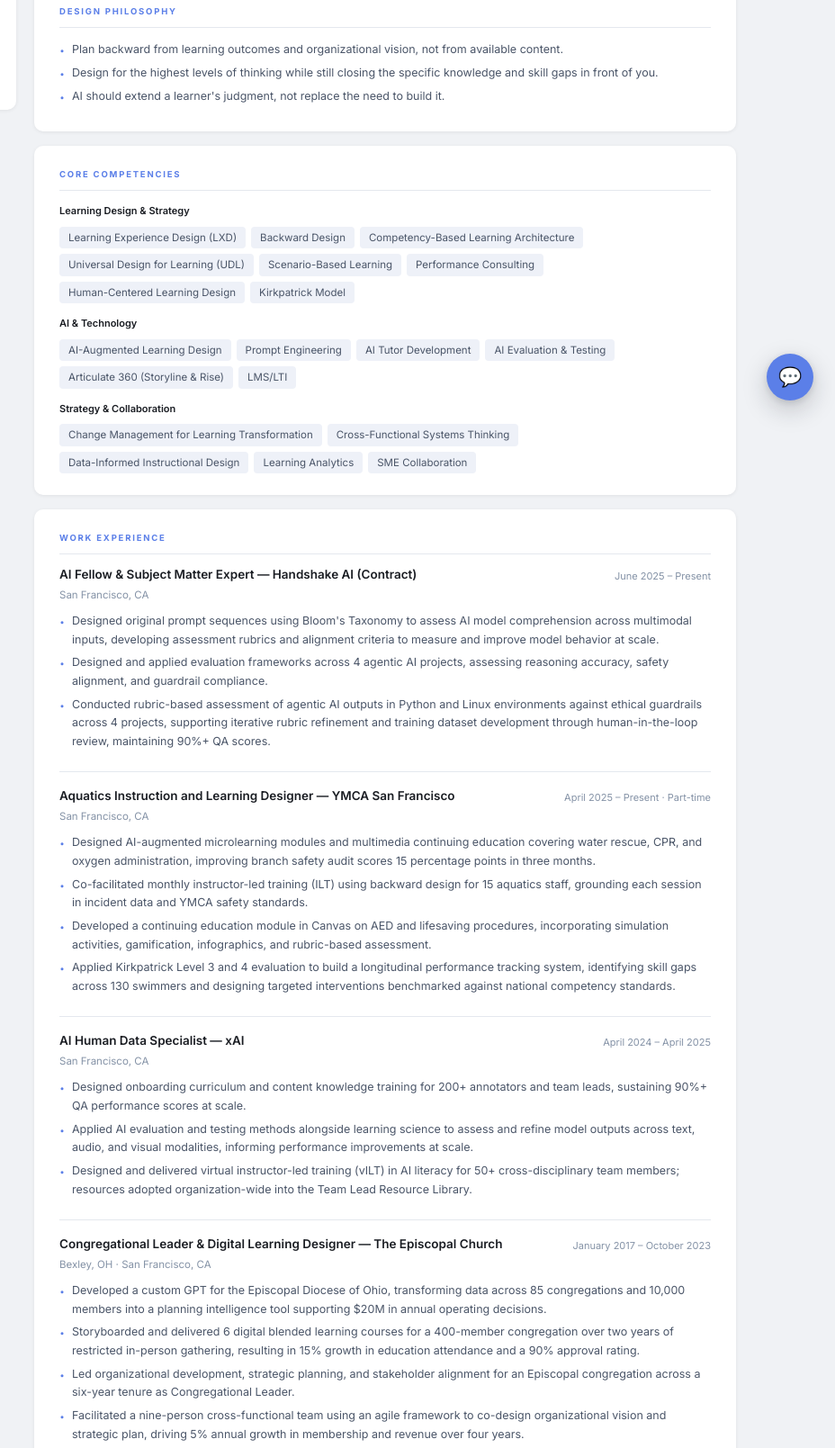
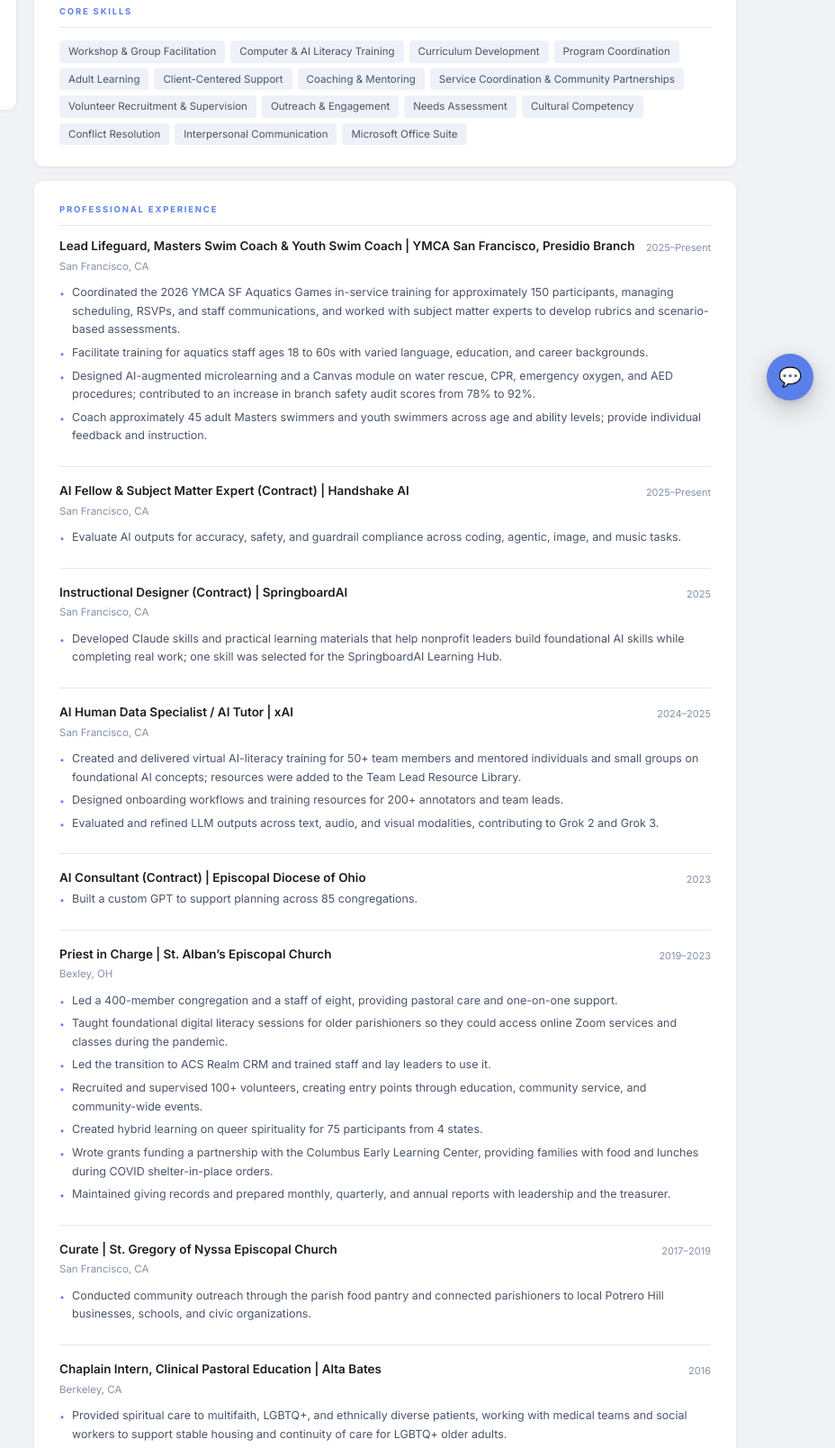
Before and after one commit to JamesDRodgers/james-ai-assistant, an Eleventy site: page src/resume.njk in a window 1280 px wide. Shown: the part 331-1940 px from the top of the page at 90% size, 352-1280 px from the left. Built offline with nearby package versions, Linux system fonts and the light colour scheme; Eleventy itself is replaced by a stand-in of ours; files that its build step writes are made by us from their sources.

Commit message:
Update resume page to Job Fair resume version
Co-Authored-By: Claude Opus 5.5 <noreply@anthropic.com>
Claude-Session: https://claude.ai/code/session_01FMk5xpRPQ6BTQQQEfmArCa

```diff
--- a/src/resume.njk
+++ b/src/resume.njk
@@ -1,8 +1,8 @@
 ---
-title: "James D. Rodgers — Instructional Designer"
-description: "Instructional designer and learning systems strategist with 15 years of experience across technology, adult education, K-12, and nonprofit organizations."
-ogTitle: "James D. Rodgers — Instructional Designer"
-ogDescription: "Instructional designer and learning systems strategist with 15 years of experience across technology, adult education, K-12, and nonprofit organizations."
+title: "James D. Rodgers | Resume"
+description: "Trainer and educator with experience teaching technology skills, developing curriculum, and translating complex concepts into practical training for adult learners."
+ogTitle: "James D. Rodgers | Resume"
+ogDescription: "Trainer and educator with experience teaching technology skills, developing curriculum, and translating complex concepts into practical training for adult learners."
 ogUrl: "https://jamesdrodgers.ai/resume"
 ogType: "website"
 twitterCard: true
@@ -25,7 +25,7 @@ googleFont: "https://fonts.googleapis.com/css2?family=Inter:wght@300;400;500;600
   <aside class="sidebar">
     <div class="avatar"><img src="/headshot.png" alt="James D. Rodgers"></div>
     <div class="sidebar-name">James D. Rodgers</div>
-    <div class="sidebar-title">Instructional Designer &amp; Learning Systems Strategist</div>
+    <div class="sidebar-title">Training &amp; Facilitation · Curriculum Development · Program Coordination</div>
 
     <hr class="sidebar-divider">
     <div class="sidebar-label">Contact</div>
@@ -52,156 +52,225 @@ googleFont: "https://fonts.googleapis.com/css2?family=Inter:wght@300;400;500;600
   <main class="main">
 
     <div class="card">
-      <div class="section-head">Summary</div>
-      <p class="summary-text">Instructional designer and learning systems strategist with 15 years of experience across healthcare, technology, adult education, K-12, and nonprofit organizations. Specializes in AI-augmented learning design, competency-based curriculum architecture, and performance-focused instructional systems. Combines deep classroom teaching experience, organizational leadership, and production-scale AI development, including direct contributions to Grok 2 and 3 at xAI, to build learning experiences that improve performance and scale.</p>
+      <div class="section-head">Professional Summary</div>
+      <p class="summary-text">Trainer and educator with experience teaching technology skills, developing curriculum, and translating complex concepts into practical training for adult learners. Combines hands-on work in classroom teaching, workshop facilitation, AI literacy and technology training, and direct service with program coordination, curriculum development, and volunteer management. Builds supportive, client-centered learning experiences for diverse adults in nonprofit, education, and community settings.</p>
     </div>
 
     <div class="card">
-      <div class="section-head">Design Philosophy</div>
-      <ul class="bullets">
-        <li>Plan backward from learning outcomes and organizational vision, not from available content.</li>
-        <li>Design for the highest levels of thinking while still closing the specific knowledge and skill gaps in front of you.</li>
-        <li>AI should extend a learner's judgment, not replace the need to build it.</li>
-      </ul>
-    </div>
-
-    <div class="card">
-      <div class="section-head">Core Competencies</div>
-      <div class="skills-group">
-        <div class="skills-group-label">Learning Design &amp; Strategy</div>
-        <div class="tags">
-          <span class="tag">Learning Experience Design (LXD)</span>
-          <span class="tag">Backward Design</span>
-          <span class="tag">Competency-Based Learning Architecture</span>
-          <span class="tag">Universal Design for Learning (UDL)</span>
-          <span class="tag">Scenario-Based Learning</span>
-          <span class="tag">Performance Consulting</span>
-          <span class="tag">Human-Centered Learning Design</span>
-          <span class="tag">Kirkpatrick Model</span>
-        </div>
-      </div>
-      <div class="skills-group" style="margin-top:14px">
-        <div class="skills-group-label">AI &amp; Technology</div>
-        <div class="tags">
-          <span class="tag">AI-Augmented Learning Design</span>
-          <span class="tag">Prompt Engineering</span>
-          <span class="tag">AI Tutor Development</span>
-          <span class="tag">AI Evaluation &amp; Testing</span>
-          <span class="tag">Articulate 360 (Storyline &amp; Rise)</span>
-          <span class="tag">LMS/LTI</span>
-        </div>
-      </div>
-      <div class="skills-group" style="margin-top:14px">
-        <div class="skills-group-label">Strategy &amp; Collaboration</div>
-        <div class="tags">
-          <span class="tag">Change Management for Learning Transformation</span>
-          <span class="tag">Cross-Functional Systems Thinking</span>
-          <span class="tag">Data-Informed Instructional Design</span>
-          <span class="tag">Learning Analytics</span>
-          <span class="tag">SME Collaboration</span>
-        </div>
+      <div class="section-head">Core Skills</div>
+      <div class="tags">
+        <span class="tag">Workshop &amp; Group Facilitation</span>
+        <span class="tag">Computer &amp; AI Literacy Training</span>
+        <span class="tag">Curriculum Development</span>
+        <span class="tag">Program Coordination</span>
+        <span class="tag">Adult Learning</span>
+        <span class="tag">Client-Centered Support</span>
+        <span class="tag">Coaching &amp; Mentoring</span>
+        <span class="tag">Service Coordination &amp; Community Partnerships</span>
+        <span class="tag">Volunteer Recruitment &amp; Supervision</span>
+        <span class="tag">Outreach &amp; Engagement</span>
+        <span class="tag">Needs Assessment</span>
+        <span class="tag">Cultural Competency</span>
+        <span class="tag">Conflict Resolution</span>
+        <span class="tag">Interpersonal Communication</span>
+        <span class="tag">Microsoft Office Suite</span>
       </div>
     </div>
 
     <div class="card">
-      <div class="section-head">Work Experience</div>
+      <div class="section-head">Professional Experience</div>
 
       <div class="job">
         <div class="job-header">
-          <span class="job-title">AI Fellow &amp; Subject Matter Expert — Handshake AI (Contract)</span>
-          <span class="job-date">June 2025 – Present</span>
+          <span class="job-title">Lead Lifeguard, Masters Swim Coach &amp; Youth Swim Coach | YMCA San Francisco, Presidio Branch</span>
+          <span class="job-date">2025–Present</span>
         </div>
         <div class="job-loc">San Francisco, CA</div>
         <ul class="bullets">
-          <li>Designed original prompt sequences using Bloom's Taxonomy to assess AI model comprehension across multimodal inputs, developing assessment rubrics and alignment criteria to measure and improve model behavior at scale.</li>
-          <li>Designed and applied evaluation frameworks across 4 agentic AI projects, assessing reasoning accuracy, safety alignment, and guardrail compliance.</li>
-          <li>Conducted rubric-based assessment of agentic AI outputs in Python and Linux environments against ethical guardrails across 4 projects, supporting iterative rubric refinement and training dataset development through human-in-the-loop review, maintaining 90%+ QA scores.</li>
+          <li>Coordinated the 2026 YMCA SF Aquatics Games in-service training for approximately 150 participants, managing scheduling, RSVPs, and staff communications, and worked with subject matter experts to develop rubrics and scenario-based assessments.</li>
+          <li>Facilitate training for aquatics staff ages 18 to 60s with varied language, education, and career backgrounds.</li>
+          <li>Designed AI-augmented microlearning and a Canvas module on water rescue, CPR, emergency oxygen, and AED procedures; contributed to an increase in branch safety audit scores from 78% to 92%.</li>
+          <li>Coach approximately 45 adult Masters swimmers and youth swimmers across age and ability levels; provide individual feedback and instruction.</li>
         </ul>
       </div>
 
       <div class="job">
         <div class="job-header">
-          <span class="job-title">Aquatics Instruction and Learning Designer — YMCA San Francisco</span>
-          <span class="job-date">April 2025 – Present · Part-time</span>
+          <span class="job-title">AI Fellow &amp; Subject Matter Expert (Contract) | Handshake AI</span>
+          <span class="job-date">2025–Present</span>
         </div>
         <div class="job-loc">San Francisco, CA</div>
         <ul class="bullets">
-          <li>Designed AI-augmented microlearning modules and multimedia continuing education covering water rescue, CPR, and oxygen administration, improving branch safety audit scores 15 percentage points in three months.</li>
-          <li>Co-facilitated monthly instructor-led training (ILT) using backward design for 15 aquatics staff, grounding each session in incident data and YMCA safety standards.</li>
-          <li>Developed a continuing education module in Canvas on AED and lifesaving procedures, incorporating simulation activities, gamification, infographics, and rubric-based assessment.</li>
-          <li>Applied Kirkpatrick Level 3 and 4 evaluation to build a longitudinal performance tracking system, identifying skill gaps across 130 swimmers and designing targeted interventions benchmarked against national competency standards.</li>
+          <li>Evaluate AI outputs for accuracy, safety, and guardrail compliance across coding, agentic, image, and music tasks.</li>
         </ul>
       </div>
 
       <div class="job">
         <div class="job-header">
-          <span class="job-title">AI Human Data Specialist — xAI</span>
-          <span class="job-date">April 2024 – April 2025</span>
+          <span class="job-title">Instructional Designer (Contract) | SpringboardAI</span>
+          <span class="job-date">2025</span>
         </div>
         <div class="job-loc">San Francisco, CA</div>
         <ul class="bullets">
-          <li>Designed onboarding curriculum and content knowledge training for 200+ annotators and team leads, sustaining 90%+ QA performance scores at scale.</li>
-          <li>Applied AI evaluation and testing methods alongside learning science to assess and refine model outputs across text, audio, and visual modalities, informing performance improvements at scale.</li>
-          <li>Designed and delivered virtual instructor-led training (vILT) in AI literacy for 50+ cross-disciplinary team members; resources adopted organization-wide into the Team Lead Resource Library.</li>
+          <li>Developed Claude skills and practical learning materials that help nonprofit leaders build foundational AI skills while completing real work; one skill was selected for the SpringboardAI Learning Hub.</li>
         </ul>
       </div>
 
       <div class="job">
         <div class="job-header">
-          <span class="job-title">Congregational Leader &amp; Digital Learning Designer — The Episcopal Church</span>
-          <span class="job-date">January 2017 – October 2023</span>
+          <span class="job-title">AI Human Data Specialist / AI Tutor | xAI</span>
+          <span class="job-date">2024–2025</span>
         </div>
-        <div class="job-loc">Bexley, OH · San Francisco, CA</div>
+        <div class="job-loc">San Francisco, CA</div>
         <ul class="bullets">
-          <li>Developed a custom GPT for the Episcopal Diocese of Ohio, transforming data across 85 congregations and 10,000 members into a planning intelligence tool supporting $20M in annual operating decisions.</li>
-          <li>Storyboarded and delivered 6 digital blended learning courses for a 400-member congregation over two years of restricted in-person gathering, resulting in 15% growth in education attendance and a 90% approval rating.</li>
-          <li>Led organizational development, strategic planning, and stakeholder alignment for an Episcopal congregation across a six-year tenure as Congregational Leader.</li>
-          <li>Facilitated a nine-person cross-functional team using an agile framework to co-design organizational vision and strategic plan, driving 5% annual growth in membership and revenue over four years.</li>
+          <li>Created and delivered virtual AI-literacy training for 50+ team members and mentored individuals and small groups on foundational AI concepts; resources were added to the Team Lead Resource Library.</li>
+          <li>Designed onboarding workflows and training resources for 200+ annotators and team leads.</li>
+          <li>Evaluated and refined LLM outputs across text, audio, and visual modalities, contributing to Grok 2 and Grok 3.</li>
         </ul>
       </div>
 
       <div class="job">
         <div class="job-header">
-          <span class="job-title">Instructional Designer and Music Educator — North College Hill MS/HS</span>
-          <span class="job-date">June 2010 – January 2014</span>
+          <span class="job-title">AI Consultant (Contract) | Episcopal Diocese of Ohio</span>
+          <span class="job-date">2023</span>
+        </div>
+        <ul class="bullets">
+          <li>Built a custom GPT to support planning across 85 congregations.</li>
+        </ul>
+      </div>
+
+      <div class="job">
+        <div class="job-header">
+          <span class="job-title">Priest in Charge | St. Alban’s Episcopal Church</span>
+          <span class="job-date">2019–2023</span>
+        </div>
+        <div class="job-loc">Bexley, OH</div>
+        <ul class="bullets">
+          <li>Led a 400-member congregation and a staff of eight, providing pastoral care and one-on-one support.</li>
+          <li>Taught foundational digital literacy sessions for older parishioners so they could access online Zoom services and classes during the pandemic.</li>
+          <li>Led the transition to ACS Realm CRM and trained staff and lay leaders to use it.</li>
+          <li>Recruited and supervised 100+ volunteers, creating entry points through education, community service, and community-wide events.</li>
+          <li>Created hybrid learning on queer spirituality for 75 participants from 4 states.</li>
+          <li>Wrote grants funding a partnership with the Columbus Early Learning Center, providing families with food and lunches during COVID shelter-in-place orders.</li>
+          <li>Maintained giving records and prepared monthly, quarterly, and annual reports with leadership and the treasurer.</li>
+        </ul>
+      </div>
+
+      <div class="job">
+        <div class="job-header">
+          <span class="job-title">Curate | St. Gregory of Nyssa Episcopal Church</span>
+          <span class="job-date">2017–2019</span>
+        </div>
+        <div class="job-loc">San Francisco, CA</div>
+        <ul class="bullets">
+          <li>Conducted community outreach through the parish food pantry and connected parishioners to local Potrero Hill businesses, schools, and civic organizations.</li>
+        </ul>
+      </div>
+
+      <div class="job">
+        <div class="job-header">
+          <span class="job-title">Chaplain Intern, Clinical Pastoral Education | Alta Bates</span>
+          <span class="job-date">2016</span>
+        </div>
+        <div class="job-loc">Berkeley, CA</div>
+        <ul class="bullets">
+          <li>Provided spiritual care to multifaith, LGBTQ+, and ethnically diverse patients, working with medical teams and social workers to support stable housing and continuity of care for LGBTQ+ older adults.</li>
+        </ul>
+      </div>
+
+      <div class="job">
+        <div class="job-header">
+          <span class="job-title">Music Educator | North College Hill Middle and High School</span>
+          <span class="job-date">2010–2014</span>
         </div>
         <div class="job-loc">Cincinnati, OH</div>
         <ul class="bullets">
-          <li>Designed and delivered quarterly STEAM professional development workshops for 40 faculty and mentored 3 student teachers through instructional coaching, applying UDL and data-informed design principles.</li>
-          <li>Designed equity-centered curriculum that grew program enrollment from 30 to 75 students, securing instruments for 60% of participants through grants and community partnerships.</li>
+          <li>Designed a music technology lab and curriculum teaching music editing and podcasting, along with foundational computer skills in Windows, macOS, Microsoft Office, and Google Workspace.</li>
+          <li>Researched and wrote an Ohio Department of Education grant that secured 1:1 Chromebooks for 425 students and $5,000 in additional technology to build students’ digital literacy skills, including online learning environments and Web 2.0 tools.</li>
+          <li>Designed quarterly professional development for 40 faculty on instructional technology and data-informed teaching.</li>
+          <li>Rebuilt the band program from 30 to 75 students and secured instruments for 60% of participants through grants and community partnerships.</li>
+          <li>Mentored three student teachers and led 30 parent volunteers supporting student programs and scholarships.</li>
         </ul>
       </div>
     </div>
 
     <div class="card">
-      <div class="section-head">Portfolio Projects</div>
+      <div class="section-head">Selected AI &amp; Learning Projects</div>
       <div class="portfolio-grid">
         <div class="p-item">
-          <div class="p-title"><a href="https://jamesdrodgers.ai/pac_portfolio_snapshot" target="_blank">Pulmonary Artery Catheterization | Clinical Instructional Design Sample</a></div>
-          <div class="p-desc">Applied backward design, Bloom's Taxonomy, and scenario-based learning to develop a high-stakes clinical module in Canvas, collaborating with a subject matter expert to build formative and summative case-based assessments and a custom AI tutor in a healthcare LMS environment.</div>
+          <div class="p-title"><a href="/courses/change-skill-builder/">Change Management Skill Builder</a></div>
+          <div class="p-desc">Designed and published a free, six-module course in which learners turn a change they have led into a Claude skill that builds a communication plan.</div>
         </div>
         <div class="p-item">
-          <div class="p-title"><a href="https://jamesdrodgers.ai/swim_science_snapshot" target="_blank">Swim Science: Interactive Coaching Resources for Masters Swimmers</a></div>
-          <div class="p-desc">Designed two standalone poolside learning tools for masters swimmers and coaches: Why Water Pushes Back, translating hydrodynamic drag theory into self-directed poolside diagnostics, and Kick It, a five-tab stroke technique reference grounded in biomechanics research. Both apply progressive disclosure, embodied cognition, and dual coding principles in mobile-ready HTML.</div>
+          <div class="p-title"><a href="/">AI-Powered Portfolio</a></div>
+          <div class="p-desc">Designed and built a portfolio site with an AI chat assistant trained on professional background, project case studies, and interactive learning tools; used HTML, CSS, JavaScript, and an Anthropic API through a Netlify serverless function.</div>
         </div>
         <div class="p-item">
-          <div class="p-title"><a href="https://jamesdrodgers.ai/python_portfolio_snapshot" target="_blank">Intro to Python Programming | Module 1 Instructional Design Sample</a></div>
-          <div class="p-desc">Developed an asynchronous eLearning module grounded in backward design, UDL, and DEIJ-informed learner personas, integrating AI-adaptive LTI assessment, spaced practice, and a competency-based capstone aligned to six measurable learning objectives.</div>
+          <div class="p-title"><a href="https://jamesdrodgers.ai/python_portfolio_snapshot" target="_blank">Intro to Python Programming</a></div>
+          <div class="p-desc">Designed an asynchronous Canvas/Jupyter module with six measurable objectives, scaffolded assignments, a rubric, learner personas, and a capstone project.</div>
         </div>
         <div class="p-item">
-          <div class="p-title"><a href="https://jamesdrodgers.ai/ymca_aquatics_snapshot" target="_blank">YMCA Aquatics Continuing Education and Coaching Analytics</a></div>
-          <div class="p-desc">Designed a blended continuing education program incorporating job aids, multimedia microlearning, and ILT facilitation guides, supported by longitudinal coaching analytics and individualized progress reports benchmarked against national competency standards.</div>
+          <div class="p-title"><a href="https://jamesdrodgers.ai/pac_portfolio_snapshot" target="_blank">PAC / Swan-Ganz Basics</a></div>
+          <div class="p-desc">Developed a self-guided clinical learning module with a custom AI tutor, interactive review game, and waveform slide deck in collaboration with a clinical subject-matter expert.</div>
+        </div>
+        <div class="p-item">
+          <div class="p-title"><a href="https://jamesdrodgers.ai/swim_science_snapshot" target="_blank">Swim Science &amp; Aquatics Safety</a></div>
+          <div class="p-desc">Created interactive learning tools, training decks, public-safety infographics, and performance analytics for YMCA aquatics staff and swimmers.</div>
         </div>
       </div>
     </div>
 
     <div class="card">
       <div class="section-head">Education &amp; Certifications</div>
-      <div class="edu-item"><strong>Miami University</strong> · Bachelor of Music Education, Minor in Special Education · 2009 · Oxford, OH</div>
-      <div class="edu-item"><strong>Graduate Theological Union</strong> · Church Divinity School of the Pacific · Master of Divinity · 2017 · Berkeley, CA</div>
+      <div class="edu-item"><strong>City College of San Francisco</strong> · Certificate in Data Analytics · Expected 2027; coursework in data science foundations, SQL, and Python</div>
       <div class="edu-item"><strong>Purdue University</strong> · Certificate in Generative AI Applications · 2025</div>
-      <div class="edu-item"><strong>City College of San Francisco</strong> · Certificate in Data Analytics · Anticipated Spring 2027</div>
-      <div class="edu-item"><strong>Scrum.org</strong> · Professional Scrum Master I (PSM I) · Certified August 2026</div>
+      <div class="edu-item"><strong>Church Divinity School of the Pacific, Graduate Theological Union</strong> · Master of Divinity · 2017</div>
+      <div class="edu-item"><strong>Miami University</strong> · Bachelor of Music, Music Education; Minor in Special Education · 2009; magna cum laude, GPA 3.83</div>
+      <div class="edu-item">Professional Scrum Master I (PSM I), Scrum.org (2026) · Introduction to Responsible AI, Google Cloud (2024) · CPR, First Aid &amp; Emergency Oxygen, American Red Cross (current through 2027) · EF SET English Certificate, C2 Proficient (2025)</div>
+    </div>
+
+    <div class="card">
+      <div class="section-head">Technical Toolkit</div>
+      <div class="skills-group">
+        <div class="skills-group-label">AI &amp; Data</div>
+        <div class="tags">
+          <span class="tag">Python</span>
+          <span class="tag">SQL</span>
+          <span class="tag">Linux</span>
+          <span class="tag">LangChain</span>
+          <span class="tag">Retrieval-Augmented Generation (RAG)</span>
+          <span class="tag">Prompt Engineering</span>
+          <span class="tag">LLM Evaluation</span>
+          <span class="tag">Multimodal Annotation</span>
+          <span class="tag">Agentic AI</span>
+        </div>
+      </div>
+      <div class="skills-group" style="margin-top:14px">
+        <div class="skills-group-label">Learning &amp; Product</div>
+        <div class="tags">
+          <span class="tag">Canvas LMS</span>
+          <span class="tag">Jupyter</span>
+          <span class="tag">Articulate 360 (Storyline &amp; Rise)</span>
+          <span class="tag">Claude Skills</span>
+          <span class="tag">Custom GPTs</span>
+        </div>
+      </div>
+      <div class="skills-group" style="margin-top:14px">
+        <div class="skills-group-label">Web &amp; Operations</div>
+        <div class="tags">
+          <span class="tag">HTML</span>
+          <span class="tag">CSS</span>
+          <span class="tag">JavaScript</span>
+          <span class="tag">ACS Realm CRM</span>
+          <span class="tag">Microsoft Office</span>
+          <span class="tag">Agile / Scrum</span>
+        </div>
+      </div>
+    </div>
+
+    <div class="card">
+      <div class="section-head">Selected Publications</div>
+      <p class="summary-text">Author of 2026 AI-focused articles for Simplilearn, including “Reinforcement Learning from Human Feedback Explained,” “Popular AI Tools Students Are Using Today,” “What Happens When You Use AI Every Day for 30 Days?” and “AI vs. ML Engineer: Key Differences, Skills, and Career Paths.” Author page: <a href="https://www.simplilearn.com/authors/james-d-rodgers" target="_blank">simplilearn.com/authors/james-d-rodgers</a>.</p>
     </div>
 
   </main>
```
